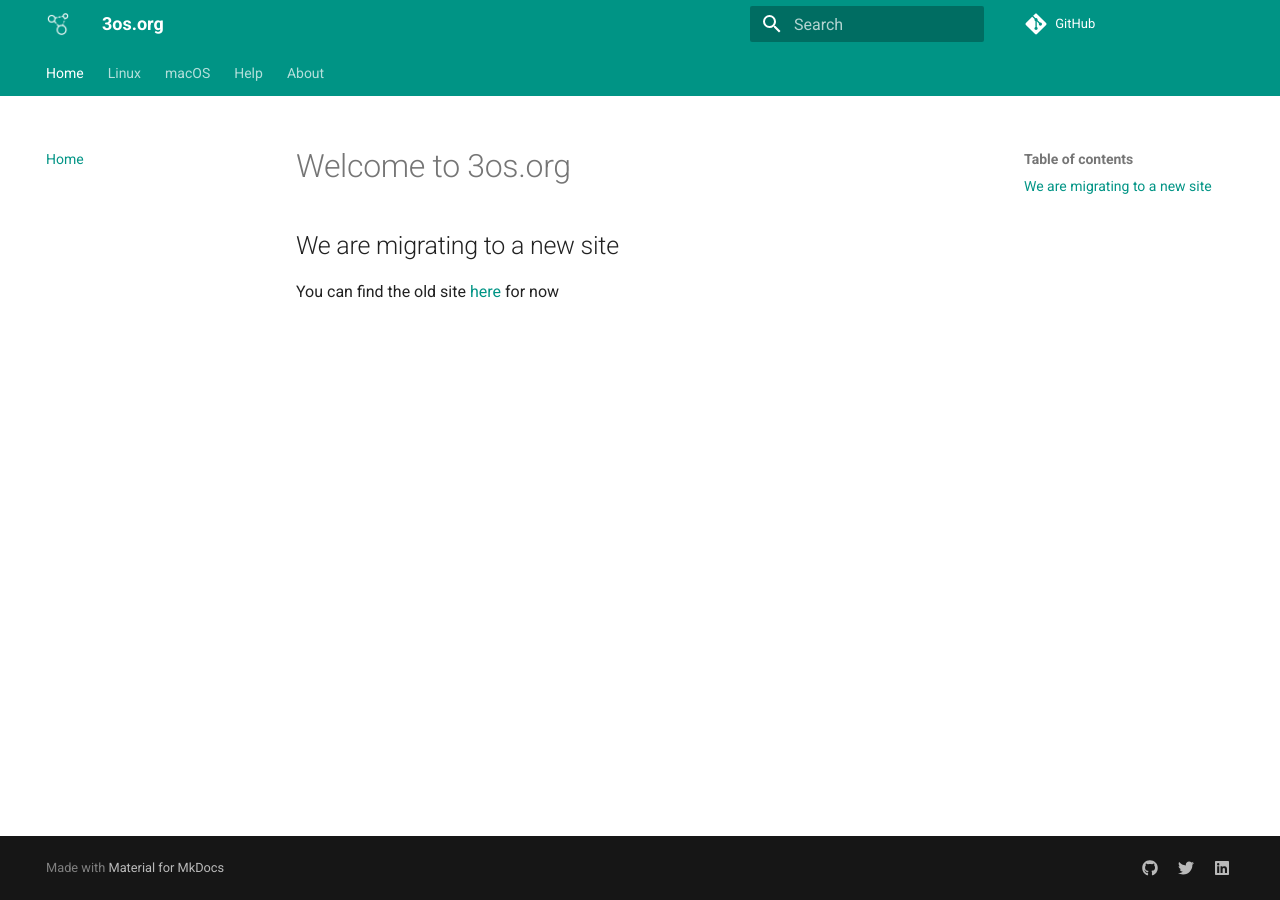
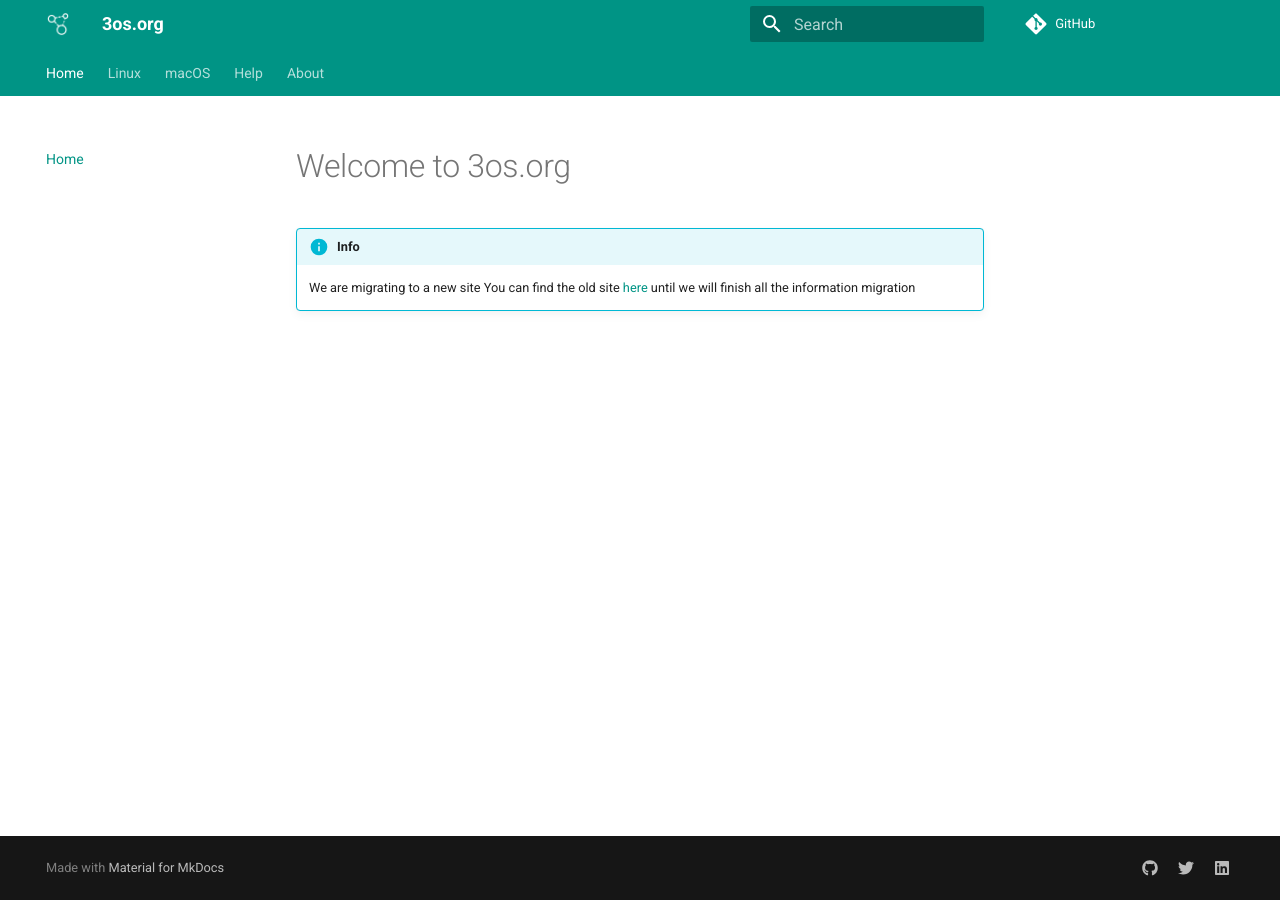
Before and after one commit to dany1061/3os.org, an MkDocs documentation site: the page built from docs/index.md, in a window 1280 px wide. Built offline with MkDocs 1.6.1 and Material for MkDocs 9.7.7, drawn with Linux system fonts in a browser that asks for light colours; comment, search, counter and statistics services are not loaded.

Commit message:
changed the info on the main page

```diff
--- a/docs/index.md
+++ b/docs/index.md
@@ -1,5 +1,5 @@
 # Welcome to 3os.org
 
-## We are migrating to a new site
-
-You can find the old site [here](https://old.3os.org) for now
+!!! info
+    We are migrating to a new site
+    You can find the old site [here](https://old.3os.org)  until we will finish all the information migration
```
